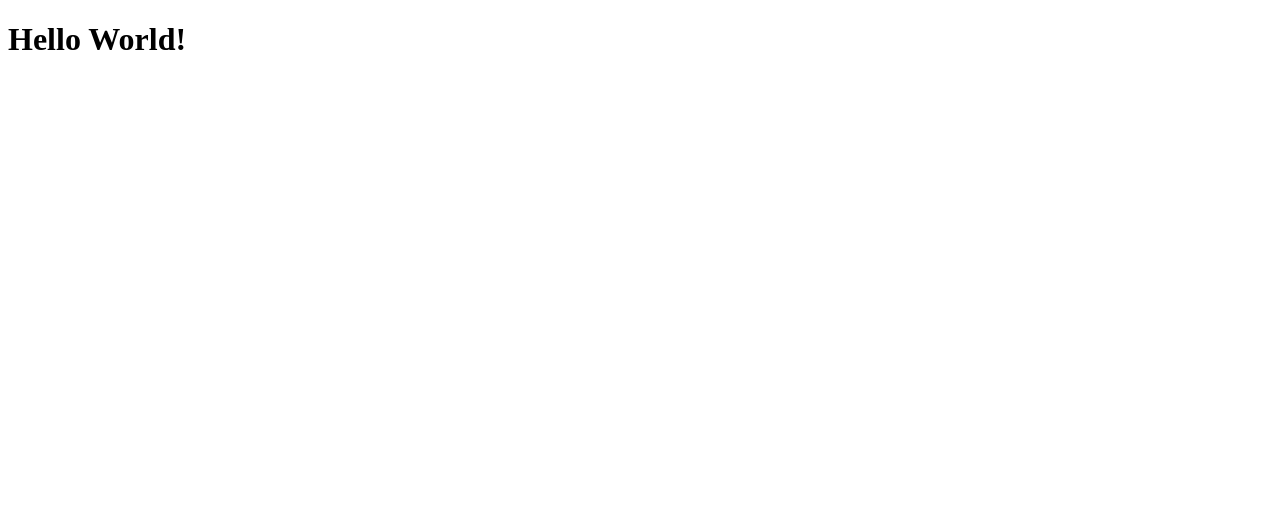
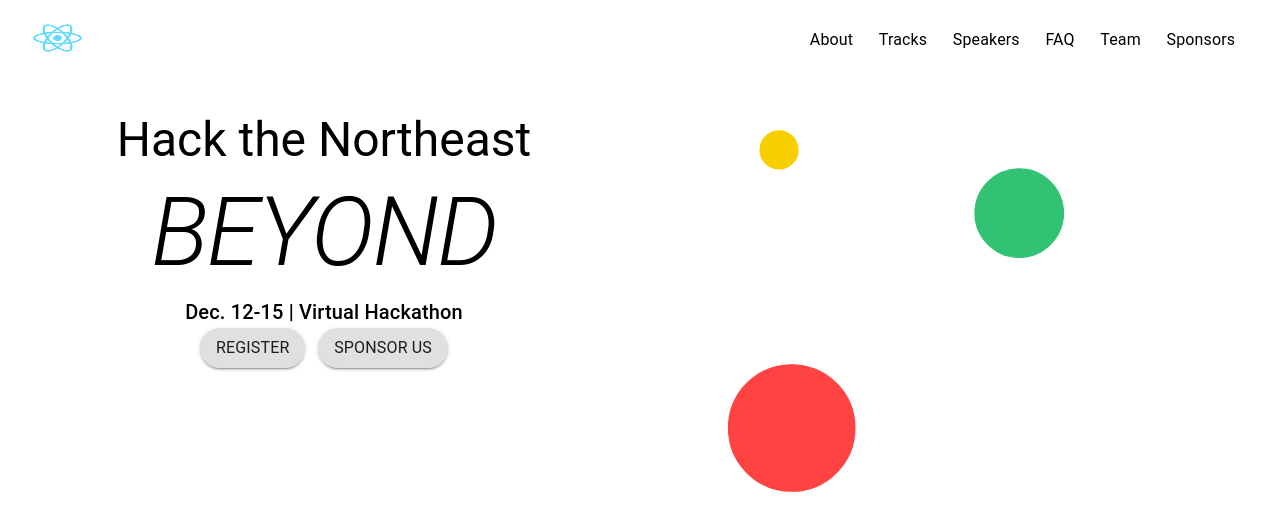
Before and after one commit to ricohasgithub/htne-beyond, a React (Create React App) app in the folder client/: page / in a window 1280 px wide. Shown: the top 530 px of the page. Built offline with nearby package versions, Linux system fonts and the light colour scheme; the HTML template or start-up script is replaced by a standard one.

Commit message:
Finished skeleton of landing section

```diff
--- a/client/package.json
+++ b/client/package.json
@@ -10,6 +10,7 @@
     "@testing-library/user-event": "^7.2.1",
     "gsap": "^3.5.1",
     "react": "^16.13.1",
+    "react-anchor-link-smooth-scroll": "^1.0.12",
     "react-dom": "^16.13.1",
     "react-scripts": "3.4.3"
   },
--- a/client/src/App.js
+++ b/client/src/App.js
@@ -1,9 +1,21 @@
 import React from "react";
+import { createMuiTheme } from "@material-ui/core/styles";
+
+// Custom components
+import Landing from "./components/Landing/Landing";
+
+const theme = createMuiTheme({
+	palette: {
+		primary: {
+			main: "#000000",
+		},
+	},
+});
 
 function App() {
 	return (
 		<div className="App">
-			<h1>Hello World!</h1>
+			<Landing />
 		</div>
 	);
 }
--- /dev/null
+++ b/client/src/components/Landing/Header.jsx
@@ -0,0 +1,67 @@
+import React from "react";
+import { AppBar, Toolbar, Typography } from "@material-ui/core";
+import { makeStyles } from "@material-ui/core/styles";
+import AnchorLink from "react-anchor-link-smooth-scroll";
+
+const useStyles = makeStyles((theme) => ({
+	root: {
+		flexGrow: 1,
+	},
+
+	headerLogoContainer: {
+		flexGrow: 1,
+	},
+
+	headerLogo: {
+		height: "4vh",
+		width: "4vw",
+	},
+
+	headerLink: {
+		marginLeft: "1vw",
+		marginRight: "1vw",
+	},
+}));
+
+export default function Header() {
+	const classes = useStyles();
+	return (
+		<div>
+			<AppBar color={"transparent"} elevation={0} position="relative">
+				<Toolbar>
+					<div className={classes.headerLogoContainer}>
+						<img
+							src={require("../../images/placeholderlogo.png")}
+							alt="HTNE Beyond Logo"
+							className={classes.headerLogo}
+						/>
+					</div>
+
+					<AnchorLink className={classes.headerLink}>
+						<Typography>About</Typography>
+					</AnchorLink>
+
+					<AnchorLink className={classes.headerLink}>
+						<Typography>Tracks</Typography>
+					</AnchorLink>
+
+					<AnchorLink className={classes.headerLink}>
+						<Typography>Speakers</Typography>
+					</AnchorLink>
+
+					<AnchorLink className={classes.headerLink}>
+						<Typography>FAQ</Typography>
+					</AnchorLink>
+
+					<AnchorLink className={classes.headerLink}>
+						<Typography>Team</Typography>
+					</AnchorLink>
+
+					<AnchorLink className={classes.headerLink}>
+						<Typography>Sponsors</Typography>
+					</AnchorLink>
+				</Toolbar>
+			</AppBar>
+		</div>
+	);
+}
--- /dev/null
+++ b/client/src/components/Landing/Landing.jsx
@@ -0,0 +1,112 @@
+import React from "react";
+
+import { Grid, Typography, Button, Box } from "@material-ui/core";
+import { makeStyles } from "@material-ui/core/styles";
+
+// Custom Components
+import Header from "./Header";
+
+const useStyles = makeStyles((theme) => ({
+	rootGrid: {
+		marginTop: "5vh",
+	},
+
+	landingBtn: {
+		borderRadius: "73px",
+		marginLeft: "0.5vw",
+		marginRight: "0.5vw",
+	},
+
+	svgContainer: {
+		display: "inline-block",
+		position: "relative",
+		width: "100%",
+		paddingBottom: "100%",
+		verticalAlign: "middle",
+		overflow: "hidden",
+	},
+
+	svgContent: {
+		display: "inline-block",
+		position: "absolute",
+		top: 0,
+		left: 0,
+	},
+}));
+
+export default function Landing() {
+	const classes = useStyles();
+	return (
+		<div>
+			<Header />
+
+			<Grid container className={classes.rootGrid}>
+				<Grid
+					item
+					container
+					sm={6}
+					xs={12}
+					direction="column"
+					alignItems="center"
+				>
+					<Typography variant="h3" align="center">
+						Hack the Northeast
+					</Typography>
+					<Typography variant="h1">
+						<Box fontStyle="italic" m={1}>
+							BEYOND
+						</Box>
+					</Typography>
+					<Typography variant="h6">Dec. 12-15 | Virtual Hackathon</Typography>
+					<div>
+						<Button variant="contained" className={classes.landingBtn}>
+							<Typography variant="subtitle1">Register</Typography>
+						</Button>
+						<Button variant="contained" className={classes.landingBtn}>
+							<Typography variant="subtitle1">Sponsor Us</Typography>
+						</Button>
+					</div>
+				</Grid>
+
+				<Grid item container sm={6} xs={12}>
+					<div className={classes.svgContainer}>
+						{/* ALL SVGS ARE PLACEHOLDERS FOR NOW */}
+						<svg
+							version="1.1"
+							viewBox="0 0 500 500"
+							preserveAspectRatio="xMinYMin meet"
+							className={classes.svgContent}
+						>
+							<circle
+								r="50"
+								cx="120"
+								cy="250"
+								fill="#ff4242"
+								stroke="#ff4242"
+								strokeWidth="1"
+							/>
+
+							<circle
+								r="35"
+								cx="300"
+								cy="80"
+								fill="#32c273"
+								stroke="#32c273"
+								strokwWidth="1"
+							/>
+
+							<circle
+								r="15"
+								cx="110"
+								cy="30"
+								fill="#f7ce00"
+								stroke="#f7ce00"
+								strokeWidth="1"
+							/>
+						</svg>
+					</div>
+				</Grid>
+			</Grid>
+		</div>
+	);
+}
```
Also changed, not shown: client/src/images/placeholderlogo.png (added), 1 other file (tests, documents, lock files or other folders).
